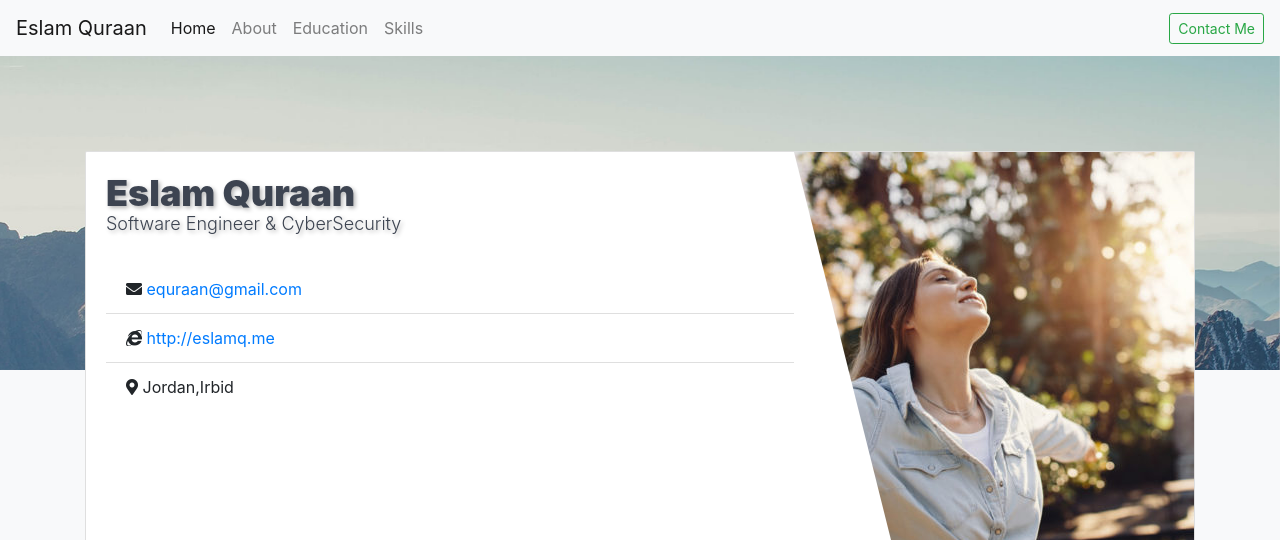
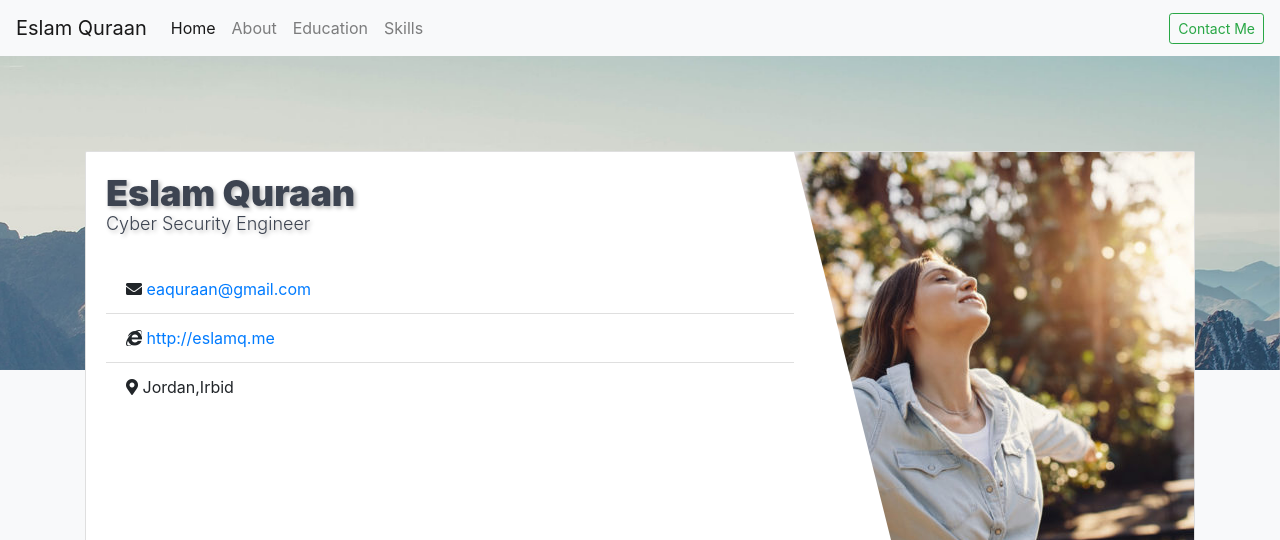
Before and after one commit to eaquraan/eslamq, a plain HTML site: page index.html in a window 1280 px wide. Shown: the top 540 px of the page. Drawn offline with Linux system fonts and the light colour scheme.

Commit message:
Update index.html

```diff
--- a/index.html
+++ b/index.html
@@ -69,13 +69,13 @@
 							<div class="card-content">
 								<div class="info-headings">
 									<h4 class="text-capitalize left">Eslam Quraan</h4>
-									<h6 class="text-capitalize left">Software Engineer &amp; CyberSecurity</h6>
+									<h6 class="text-capitalize left">Cyber Security Engineer</h6>
 								</div>
 								<div class="infos">
 									<ul class="list-group list-group-flush">
 										<li class="list-group-item">
 											<i class="fas fa-envelope"></i>
-											<a class="content" href="eaquraan@gmail.com">equraan@gmail.com</a>
+											<a class="content" href="eaquraan@gmail.com">eaquraan@gmail.com</a>
 										</li>
 										<li class="list-group-item">
 											<i class="fab fa-internet-explorer"></i>
```
